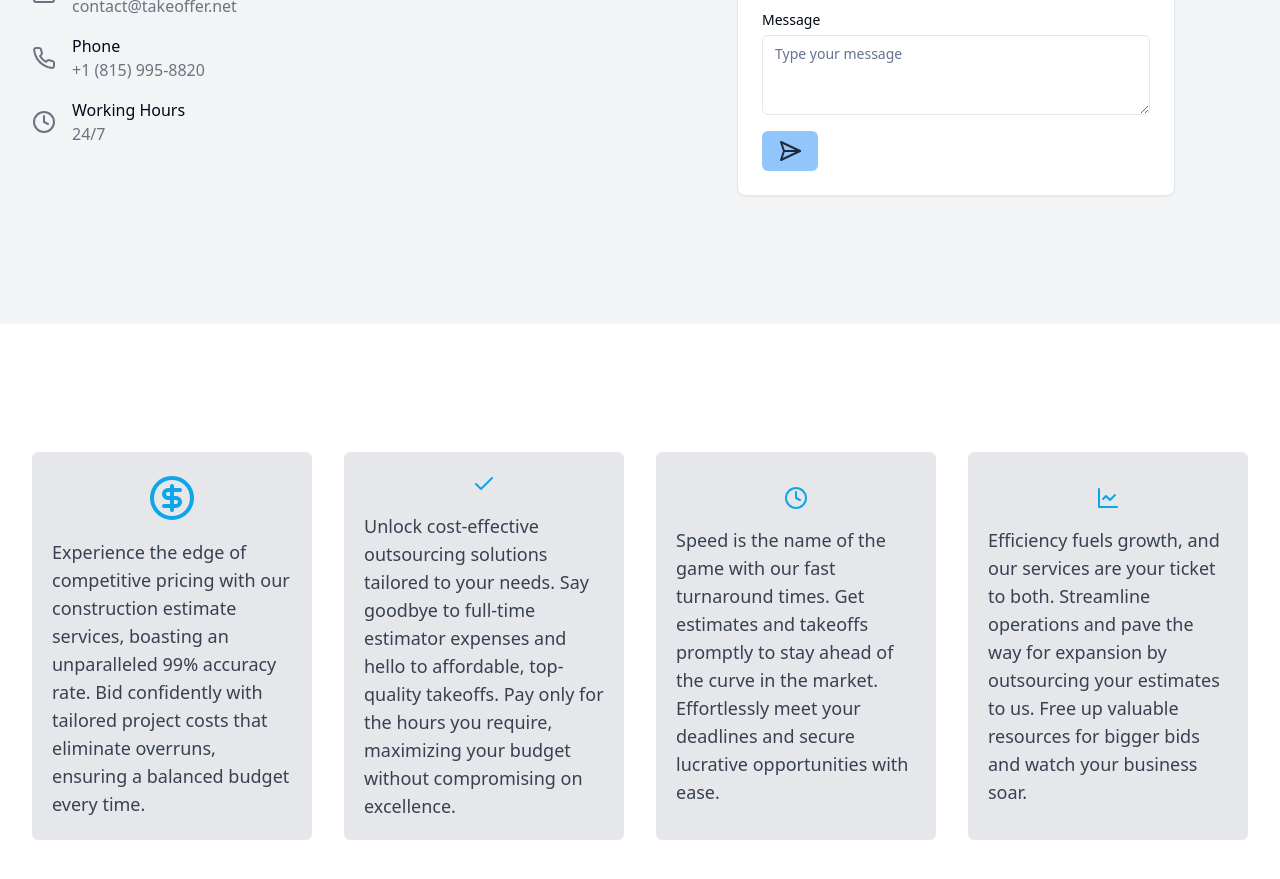
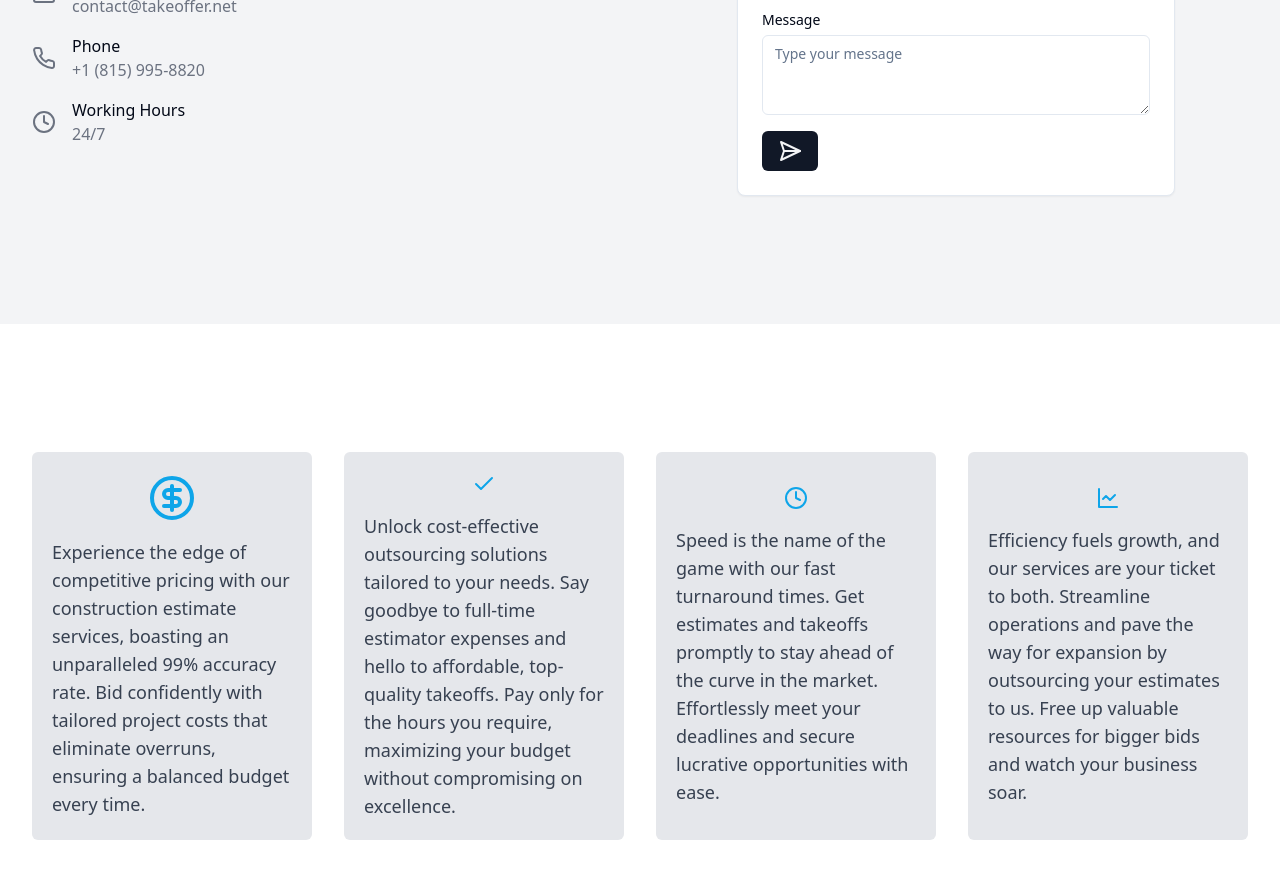
Before and after one commit to KyleSau/TakeOffer, a Next.js app: page / in a window 1280 px wide. Shown: the part 1220-2099 px from the top of the page. Built offline with nearby package versions, Linux system fonts and the light colour scheme.

Commit message:
color form

```diff
--- a/src/components/contact-form.tsx
+++ b/src/components/contact-form.tsx
@@ -100,7 +100,7 @@ export default function ContactForm() {
                 <Textarea placeholder="Type your message" name="message" />
                 {/* {formErrors.message && <span>{formErrors.message[0]}</span>} */}
             </div>
-            <Button className="bg-radius-md text-black text-lg bg-blue-300 hover:bg-blue-400" type="submit"> <SendHorizontal className="text-xl text-gray-800 dark:text-gray-50" /></Button>
+            <Button className="bg-radius-md text-white text-lg bg-gray-900 hover:bg-gray-900/90" type="submit"> <SendHorizontal className="text-xl text-gray-100 dark:text-gray-50" /></Button>
         </form>
     );
 }
```
